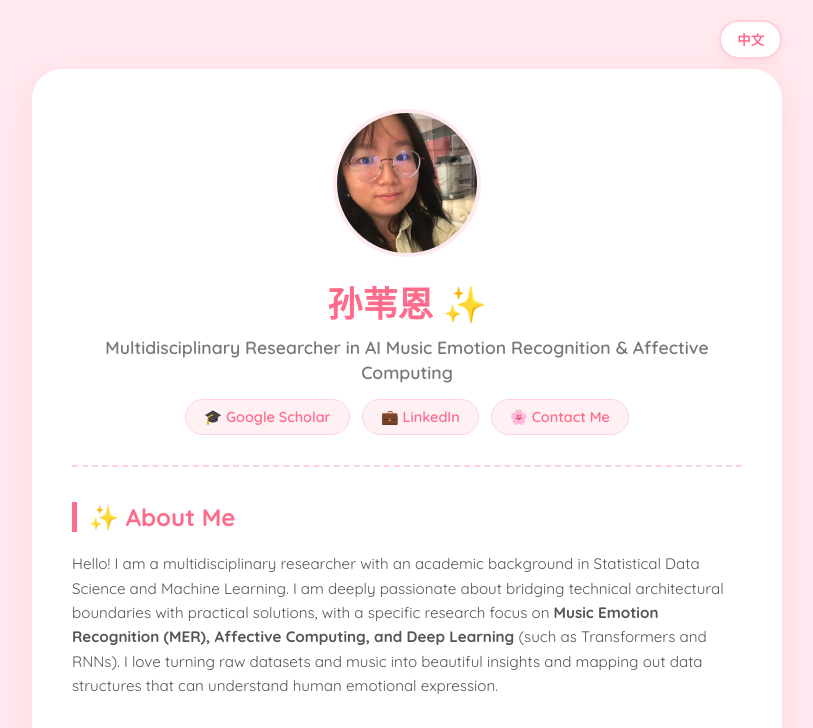
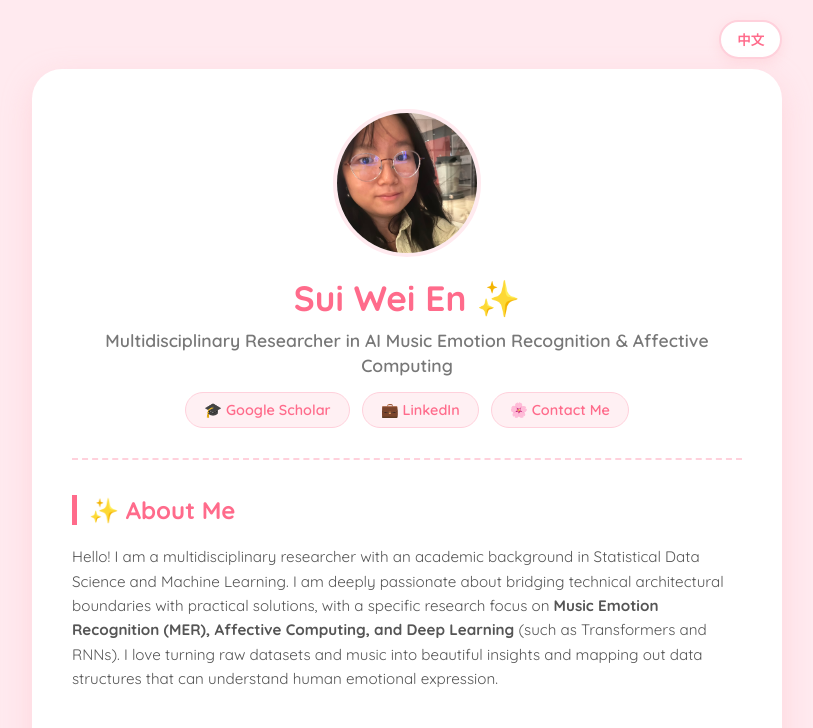
Before and after one commit to sui-weien/sui-weien.github.io, a plain HTML site: page index.html in a window 1280 px wide. Shown: the top 728 px of the page, without its empty margins (233-1046 px from the left). Drawn offline with Linux system fonts and the light colour scheme.

Commit message:
Update index.html

```diff
--- a/index.html
+++ b/index.html
@@ -214,7 +214,11 @@
 
         <header class="profile-header">
             <img src="avatar.jpg" alt="Sui Wei En" class="profile-pic">
-            <h1>孙苇恩 ✨</h1>
+            <h1>
+                <span class="lang-en">Sui Wei En ✨</span>
+                <span class="lang-zh">孙苇恩 ✨</span>
+
+            </h1>
             <p>
                 <span class="lang-en">Multidisciplinary Researcher in AI Music Emotion Recognition & Affective Computing</span>
                 <span class="lang-zh">人工智能音乐情感识别与情感计算交叉学科研究员</span>
```
